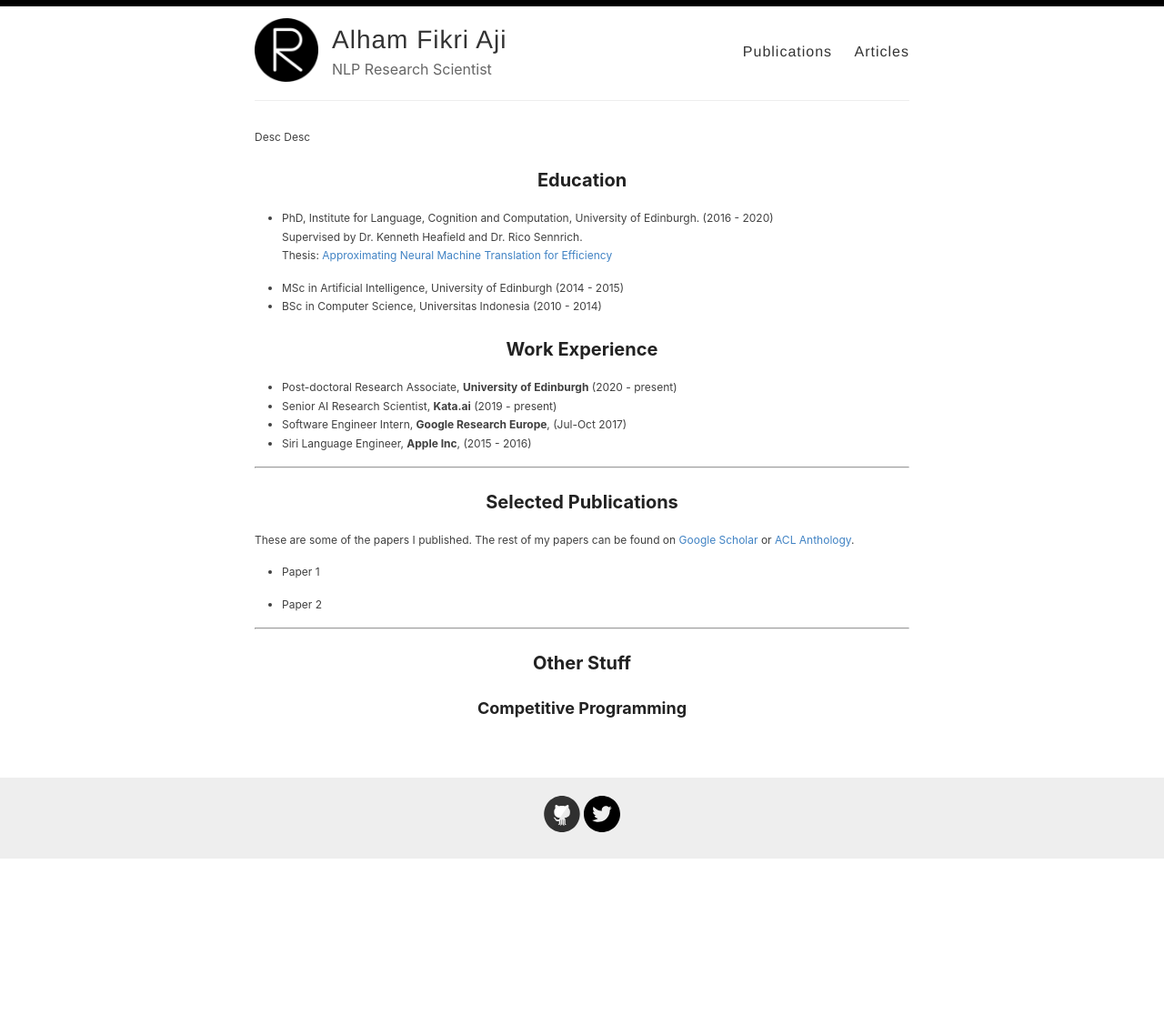
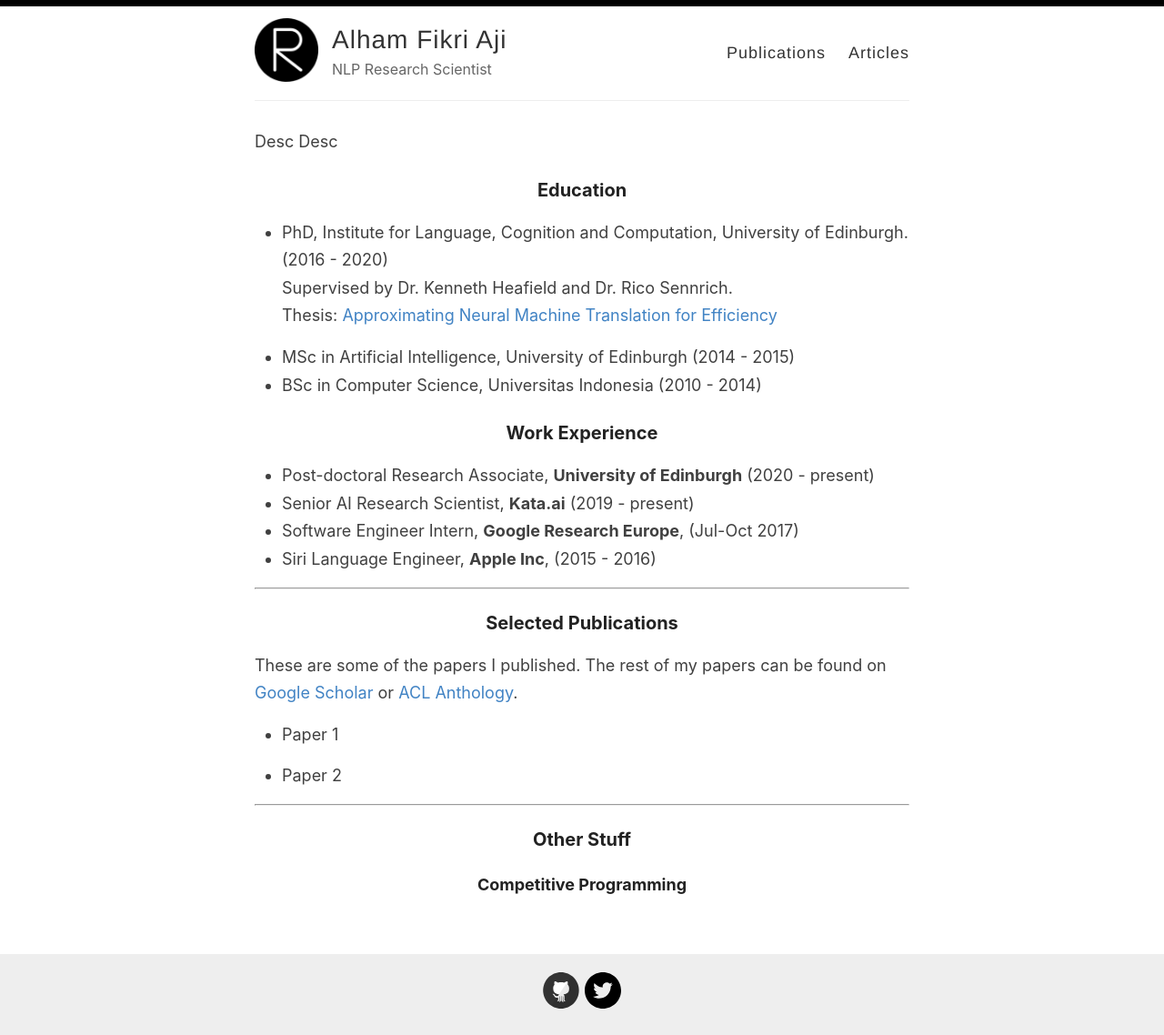
Before and after one commit to afaji/afaji.github.io, a Jekyll site: the page built from index.md, in a window 1280 px wide. Shown: the whole page at 91% size. Built offline with Jekyll 4.4.1, drawn with Linux system fonts in a browser that asks for light colours; before the commit the page ends 944 px from its top, so only the background shows below that.

Commit message:
Update style.scss

```diff
--- a/assets/style.scss
+++ b/assets/style.scss
@@ -16,7 +16,7 @@
 @import url('https://fonts.googleapis.com/css?family=Roboto');
 
 html {
-  font-size: 70%;
+  font-size: 300%;
   height: 100%;
 }
 
@@ -26,7 +26,7 @@ body {
   color: #404040;
   line-height: 1.7;
   font-weight: 400;
-  font-size: 12px;
+  font-size: 18px;
   height: 100%;
 }
 
@@ -86,7 +86,6 @@ h4 {
 
 p {
   margin: 15px 0;
-  font-size: 12px;
 }
 
 table {
@@ -334,13 +333,13 @@ nav {
   float: right;
   margin-top: 23px; // @TODO: Vertically middle align
   font-family: $helveticaNeue;
-  font-size: 16px;
+  font-size: 18px;
 
   @include mobile {
     float: none;
     margin-top: 9px;
     display: block;
-    font-size: 14px;
+    font-size: 16px;
   }
 
   a {
```
